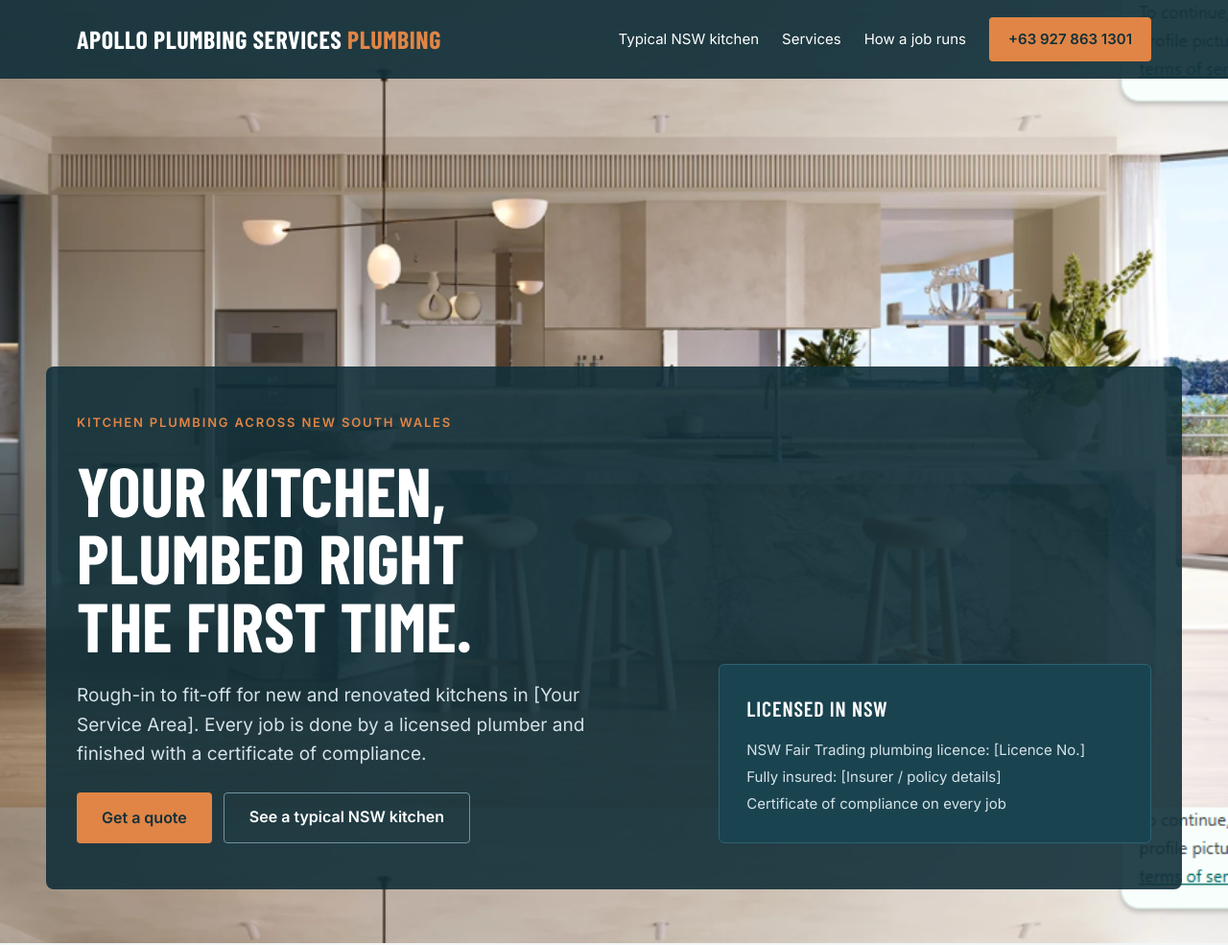
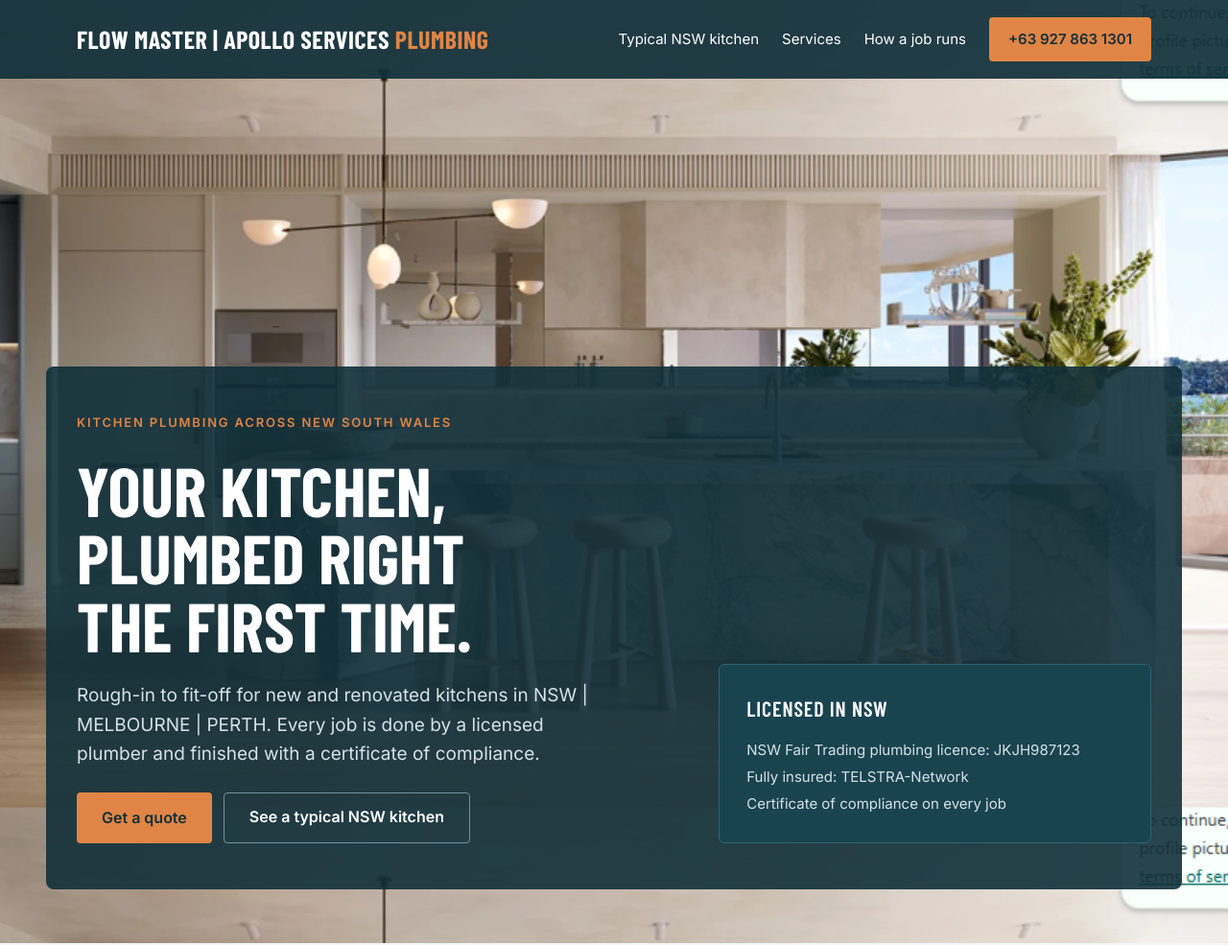
Before and after one commit to Imallari88/apollo_PlumbingServices.org, a plain HTML site: page index.html in a window 1280 px wide. Shown: the top 985 px of the page at 96% size. Drawn offline with nearby package versions, Linux system fonts and the light colour scheme.

Commit message:
Change company name and update service area
Updated company name and service area details in the header and content.

```diff
--- a/index.html
+++ b/index.html
@@ -22,7 +22,7 @@ a{color:#A84F1A}a:hover{color:#7E3A12}
 <!-- Header -->
 <header style="background:rgba(18,48,58,0.92);color:#FFFFFF">
 <div style="max-width:1120px;margin:0 auto;padding:18px 32px;display:flex;flex-wrap:wrap;align-items:center;justify-content:space-between;gap:16px">
-<div style="font-family:'Barlow Condensed',sans-serif;font-weight:700;font-size:26px;letter-spacing:0.02em;text-transform:uppercase"> Apollo Plumbing Services <span style="color:#E08545">Plumbing</span></div>
+<div style="font-family:'Barlow Condensed',sans-serif;font-weight:700;font-size:26px;letter-spacing:0.02em;text-transform:uppercase"> Flow Master | Apollo Services <span style="color:#E08545">Plumbing</span></div>
 <nav style="display:flex;flex-wrap:wrap;gap:8px 24px;align-items:center;font-size:15px">
 <a href="#kitchen" style="color:#FFFFFF;text-decoration:none;padding:10px 0">Typical NSW kitchen</a>
 <a href="#services" style="color:#FFFFFF;text-decoration:none;padding:10px 0">Services</a>
@@ -38,7 +38,7 @@ a{color:#A84F1A}a:hover{color:#7E3A12}
 <div style="flex:3 1 460px;min-width:0;display:flex;flex-direction:column;gap:24px">
 <div style="font-size:13px;font-weight:600;letter-spacing:0.14em;text-transform:uppercase;color:#E08545">Kitchen plumbing across New South Wales</div>
 <h1 style="margin:0;font-family:'Barlow Condensed',sans-serif;font-weight:700;font-size:72px;line-height:0.98;text-transform:uppercase;text-wrap:balance">Your kitchen, plumbed right the first time.</h1>
-<p style="margin:0;font-size:19px;max-width:560px;color:#D5E3E8">Rough-in to fit-off for new and renovated kitchens in [Your Service Area]. Every job is done by a licensed plumber and finished with a certificate of compliance.</p>
+<p style="margin:0;font-size:19px;max-width:560px;color:#D5E3E8">Rough-in to fit-off for new and renovated kitchens in NSW | MELBOURNE | PERTH. Every job is done by a licensed plumber and finished with a certificate of compliance.</p>
 <div style="display:flex;flex-wrap:wrap;gap:12px">
 <a href="#contact" style="background:#E08545;color:#12303A;text-decoration:none;font-weight:600;padding:14px 26px;border-radius:4px;min-height:44px;box-sizing:border-box">Get a quote</a>
 <a href="#kitchen" style="color:#FFFFFF;text-decoration:none;font-weight:600;padding:12px 26px;border:1px solid #6F93A0;border-radius:4px;min-height:44px;box-sizing:border-box">See a typical NSW kitchen</a>
@@ -47,8 +47,8 @@ a{color:#A84F1A}a:hover{color:#7E3A12}
 <div style="flex:2 1 280px;min-width:0;background:#1A4350;border:1px solid #2F6272;border-radius:6px;padding:28px;display:flex;flex-direction:column;gap:14px">
 <div style="font-family:'Barlow Condensed',sans-serif;font-weight:600;font-size:22px;letter-spacing:0.04em;text-transform:uppercase">Licensed in NSW</div>
 <div style="display:flex;flex-direction:column;gap:4px;font-size:15px;color:#D5E3E8">
-<span>NSW Fair Trading plumbing licence: [Licence No.]</span>
-<span>Fully insured: [Insurer / policy details]</span>
+<span>NSW Fair Trading plumbing licence: JKJH987123 </span>
+<span>Fully insured: TELSTRA-Network </span>
 <span>Certificate of compliance on every job</span>
 </div>
 </div>
@@ -193,8 +193,8 @@ a{color:#A84F1A}a:hover{color:#7E3A12}
 <p style="margin:0;color:#4F6A73;max-width:560px">Call or email with your kitchen size, whether the layout is changing, and roughly when the house was built. A licensed plumber will come back to you to book a site visit and a fixed quote.</p>
 </div>
 <div style="flex:2 1 280px;min-width:0;background:#FFFFFF;border:1px solid #CAD6DA;border-radius:6px;padding:28px;display:flex;flex-direction:column;gap:16px">
-<div><div style="font-size:13px;font-weight:600;letter-spacing:0.12em;text-transform:uppercase;color:#4F6A73">Phone</div><div style="font-size:22px;font-weight:600">[Phone number]</div></div>
-<div><div style="font-size:13px;font-weight:600;letter-spacing:0.12em;text-transform:uppercase;color:#4F6A73">Email</div><div style="font-size:18px;font-weight:600;overflow-wrap:anywhere">[hello@yourbusiness.com.au]</div></div>
+<div><div style="font-size:13px;font-weight:600;letter-spacing:0.12em;text-transform:uppercase;color:#4F6A73">Phone</div><div style="font-size:22px;font-weight:600"> 1-800-DEMO-ONLY </div></div>
+<div><div style="font-size:13px;font-weight:600;letter-spacing:0.12em;text-transform:uppercase;color:#4F6A73">Email</div><div style="font-size:18px;font-weight:600;overflow-wrap:anywhere"> demoOnly@yourbusiness.com.au </div></div>
 <div><div style="font-size:13px;font-weight:600;letter-spacing:0.12em;text-transform:uppercase;color:#4F6A73">Service area</div><div style="font-size:18px;font-weight:600"> New South Wales | Melbourne | Perth </div></div>
 </div>
 </div>
```
